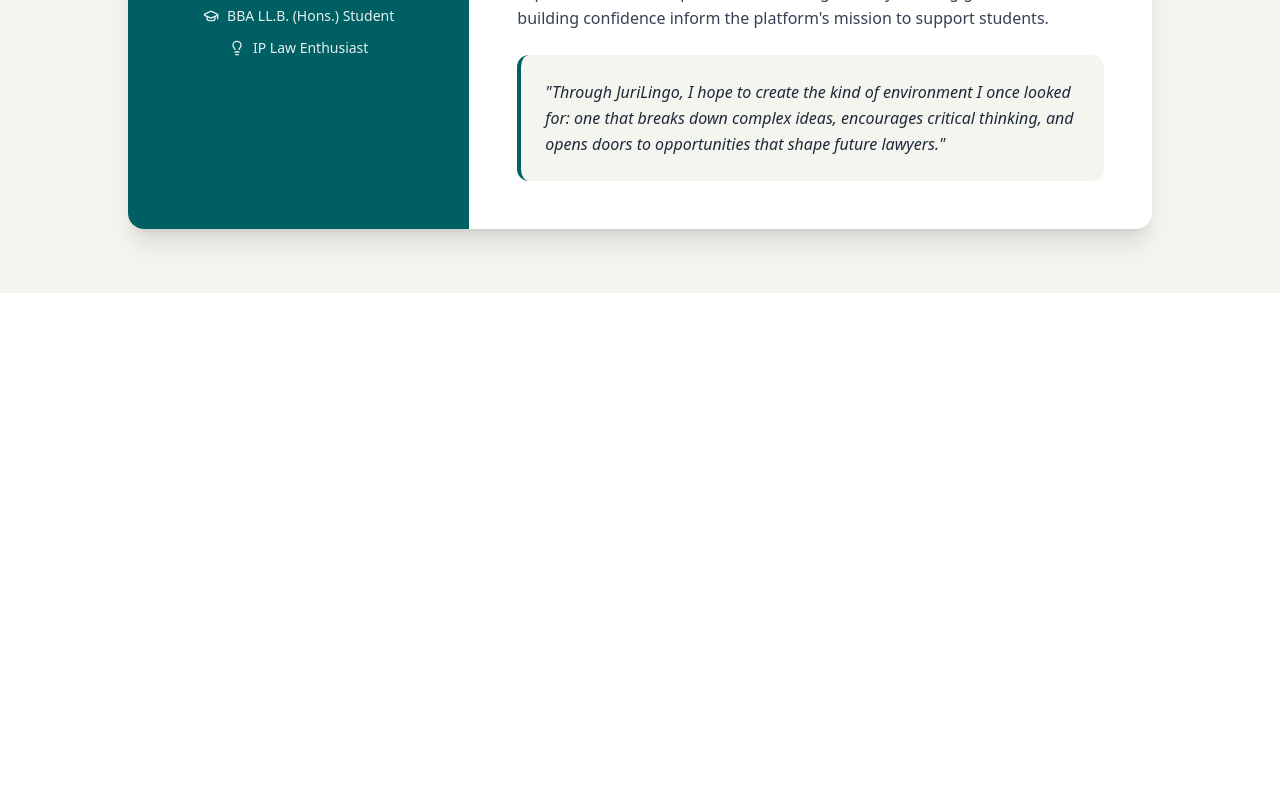
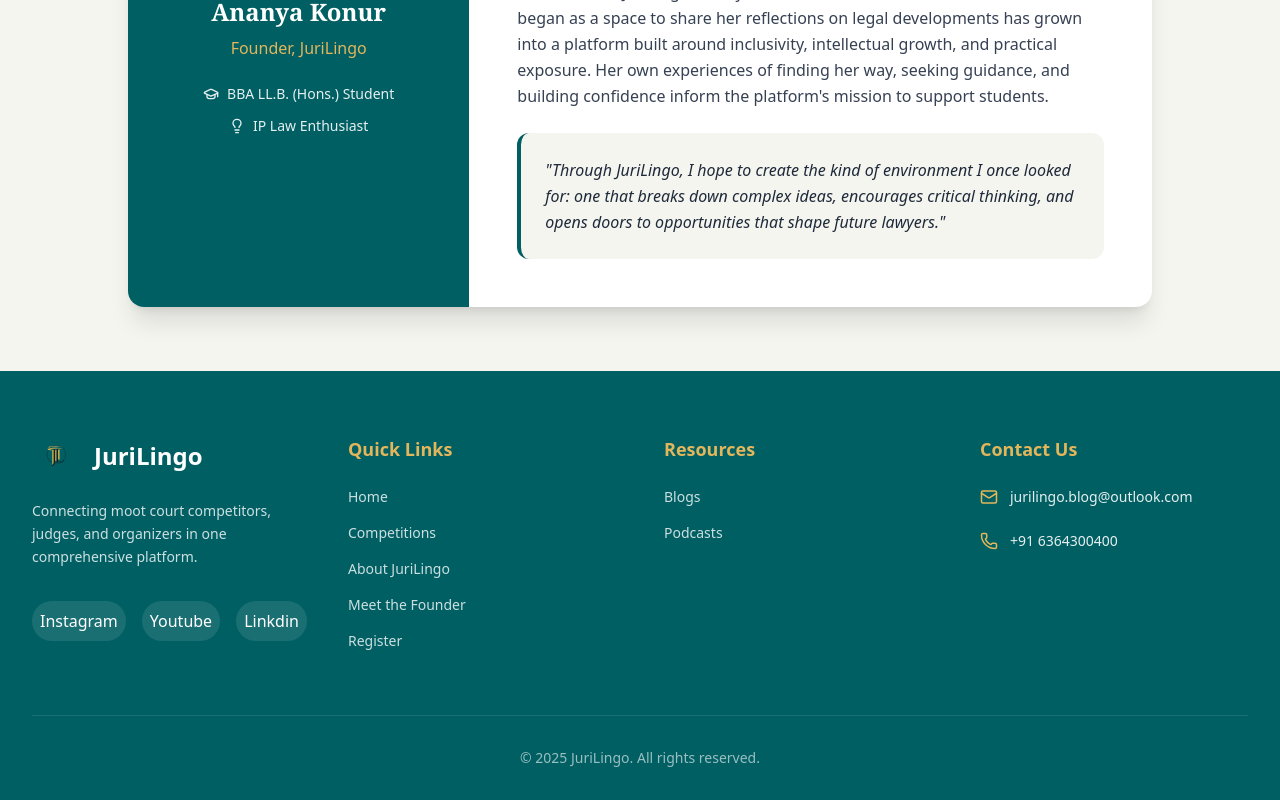
Before and after one commit to tech-jurilingo/jurilingo, a Next.js app: page /about/founder in a window 1280 px wide. Shown: the part 501-1301 px from the top of the page. Before the commit the page ends 800 px from the top, so only its background shows below. Built offline with nearby package versions, Linux system fonts and the light colour scheme; no server answers.

Commit message:
resolving hyperlinks

```diff
--- a/src/app/about/founder/page.jsx
+++ b/src/app/about/founder/page.jsx
@@ -1,5 +1,15 @@
 import AboutFounder from "@/components/aboutfounder";
+import Navbar from "@/components/navbar";
+import Footer from "@/components/footer";
 
 export default function AboutFounderPage() {
-  return <AboutFounder />;
+  return (
+    <div className="min-h-screen font-sans bg-gray-50 flex flex-col">
+      <Navbar />
+      <main className="flex-1">
+        <AboutFounder />
+      </main>
+      <Footer />
+    </div>
+  );
 }
--- a/src/app/about/jurilingo/page.jsx
+++ b/src/app/about/jurilingo/page.jsx
@@ -1,5 +1,15 @@
 import AboutJuriLingo from "@/components/aboutjurilingo";
+import Navbar from "@/components/navbar";
+import Footer from "@/components/footer";
 
 export default function AboutJuriLingoPage() {
-  return <AboutJuriLingo />;
+  return (
+    <div className="min-h-screen font-sans bg-gray-50 flex flex-col">
+      <Navbar />
+      <main className="flex-1">
+        <AboutJuriLingo />
+      </main>
+      <Footer />
+    </div>
+  );
 }
--- a/src/app/blogs/page.jsx
+++ b/src/app/blogs/page.jsx
@@ -1,5 +1,15 @@
 import BlogsList from '@/components/bloglist';
+import Navbar from "@/components/navbar";
+import Footer from "@/components/footer";
 
 export default function BlogsPage() {
-  return <BlogsList />;
+  return (
+    <div className="min-h-screen font-sans bg-gray-50 flex flex-col">
+      <Navbar />
+      <main className="flex-1">
+        <BlogsList />
+      </main>
+      <Footer />
+    </div>
+  );
 }
--- a/src/app/podcasts/page.jsx
+++ b/src/app/podcasts/page.jsx
@@ -1,5 +1,15 @@
 import PodcastsList from '@/components/podcastlist';
+import Navbar from "@/components/navbar";
+import Footer from "@/components/footer";
 
 export default function PodcastsPage() {
-  return <PodcastsList />;
+  return (
+    <div className="min-h-screen font-sans bg-gray-50 flex flex-col">
+      <Navbar />
+      <main className="flex-1">
+        <PodcastsList />
+      </main>
+      <Footer />
+    </div>
+  );
 }
--- a/src/components/ctasection.jsx
+++ b/src/components/ctasection.jsx
@@ -29,7 +29,7 @@ const CTASection = () => {
 
           {/* Create Account */}
           <Link
-            href="/register"
+            href="/auth/register"
             className="px-8 py-3 rounded-md font-bold text-lg shadow-sm hover:shadow-md transform hover:-translate-y-0.5 transition-all duration-200 text-white"
             style={{ backgroundColor: colors.teal }}
           >
@@ -38,7 +38,7 @@ const CTASection = () => {
 
           {/* Learn More */}
           <Link
-            href="/about"
+            href="/about/jurilingo"
             className="px-8 py-3 rounded-md font-bold text-lg border-2 hover:bg-[#005F63] hover:text-white transition-all duration-200"
             style={{ borderColor: colors.teal, color: colors.teal }}
           >
--- a/src/components/footer.jsx
+++ b/src/components/footer.jsx
@@ -1,10 +1,9 @@
+'use client';
+
 import React from "react";
 import Link from "next/link";
+import Image from "next/image";
 import {
-  Scale,
-  Facebook,
-  Twitter,
-  Linkedin,
   Mail,
   Phone,
 } from "lucide-react";
@@ -26,8 +25,16 @@ const Footer = () => {
           {/* Column 1: Brand Info */}
           <div className="flex flex-col gap-6">
             <div className="flex items-center gap-3">
-              <Scale size={32} style={{ color: colors.gold }} />
-              <span className="text-2xl font-bold font-serif">JuriLingo</span>
+              <div className="relative">
+                <Image
+                  src="/logo.png"
+                  alt="JuriLingo Logo"
+                  width={50}
+                  height={50}
+                  className="transform group-hover:scale-110 transition-transform duration-300"
+                />
+              </div>
+              <span className="text-2xl font-bold font-sans">JuriLingo</span>
             </div>
             <p className="text-white/80 leading-relaxed text-sm">
               Connecting moot court competitors, judges, and organizers in one
@@ -39,19 +46,19 @@ const Footer = () => {
                 href="#"
                 className="bg-white/10 p-2 rounded-full hover:bg-white/20 transition-colors text-white"
               >
-                <Facebook size={20} />
+                Instagram
               </Link>
               <Link
                 href="#"
                 className="bg-white/10 p-2 rounded-full hover:bg-white/20 transition-colors text-white"
               >
-                <Twitter size={20} />
+                Youtube
               </Link>
               <Link
                 href="#"
                 className="bg-white/10 p-2 rounded-full hover:bg-white/20 transition-colors text-white"
               >
-                <Linkedin size={20} />
+                Linkdin
               </Link>
             </div>
           </div>
@@ -75,15 +82,15 @@ const Footer = () => {
               </li>
               <li>
                 <Link
-                  href="/moots"
+                  href="/competitions"
                   className="text-white/80 hover:text-white transition-colors"
                 >
-                  Moots
+                  Competitions
                 </Link>
               </li>
               <li>
                 <Link
-                  href="/about"
+                  href="/about/jurilingo"
                   className="text-white/80 hover:text-white transition-colors"
                 >
                   About JuriLingo
@@ -91,15 +98,15 @@ const Footer = () => {
               </li>
               <li>
                 <Link
-                  href="/team"
+                  href="/about/founder"
                   className="text-white/80 hover:text-white transition-colors"
                 >
-                  Meet the Team
+                  Meet the Founder
                 </Link>
               </li>
               <li>
                 <Link
-                  href="/register"
+                  href="/auth/register"
                   className="text-white/80 hover:text-white transition-colors"
                 >
                   Register
@@ -119,34 +126,18 @@ const Footer = () => {
             <ul className="space-y-4 text-sm">
               <li>
                 <Link
-                  href="/faq"
+                  href="/blogs"
                   className="text-white/80 hover:text-white transition-colors"
                 >
-                  FAQ
+                  Blogs
                 </Link>
               </li>
               <li>
                 <Link
-                  href="/blog"
+                  href="/podcasts"
                   className="text-white/80 hover:text-white transition-colors"
                 >
-                  Blog
-                </Link>
-              </li>
-              <li>
-                <Link
-                  href="/terms"
-                  className="text-white/80 hover:text-white transition-colors"
-                >
-                  Terms of Service
-                </Link>
-              </li>
-              <li>
-                <Link
-                  href="/privacy"
-                  className="text-white/80 hover:text-white transition-colors"
-                >
-                  Privacy Policy
+                  Podcasts
                 </Link>
               </li>
             </ul>
@@ -167,7 +158,7 @@ const Footer = () => {
                   href="mailto:jurilingo.outlook.com"
                   className="text-white/90 hover:text-white"
                 >
-                  jurilingo.outlook.com
+                  jurilingo.blog@outlook.com
                 </a>
               </li>
               <li className="flex items-center gap-3">
--- a/src/components/hero.jsx
+++ b/src/components/hero.jsx
@@ -26,7 +26,7 @@ const Hero = () => {
           <div className="flex flex-col sm:flex-row gap-4">
             {/* Browse Moots Button */}
             <Link
-              href="/moots"
+              href="/competitions"
               className="px-8 py-3 rounded-md font-bold text-lg shadow-sm hover:bg-gray-100 transition-colors duration-200"
               style={{ backgroundColor: "white", color: colors.teal }}
             >
@@ -35,7 +35,7 @@ const Hero = () => {
 
             {/* Join JuriLingo Button */}
             <Link
-              href="/register"
+              href="/auth/register"
               className="px-8 py-3 rounded-md font-bold text-lg shadow-sm hover:shadow-md hover:brightness-105 transition-all duration-200"
               style={{ backgroundColor: colors.gold, color: colors.teal }}
             >
--- a/src/components/navbar.jsx
+++ b/src/components/navbar.jsx
@@ -77,11 +77,11 @@ const Navbar = () => {
             />
           </div>
           <div className="flex flex-col">
-            <h1 className="text-white font-bold text-2xl leading-tight tracking-tight font-serif">
+            <h1 className="text-white font-bold text-2xl leading-tight tracking-tight font-sans">
               JuriLingo
             </h1>
             <span
-              className="text-xs font-medium tracking-wide"
+              className="text font-medium tracking-wide"
               style={{ color: colors.gold }}
             >
               Unlocking the Language of Justice
```
